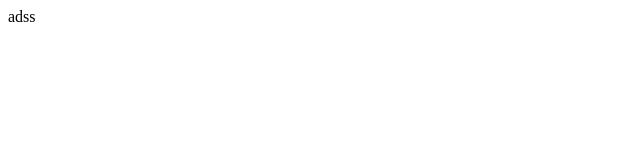
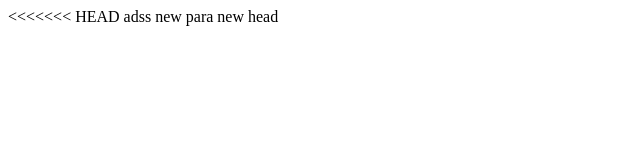
Before and after one commit to abhiram767/task, a plain HTML site: page new.html in a window 1280 px wide. Shown: the whole page, without its empty margins (0-640 px from the left). Drawn offline with Linux system fonts and the light colour scheme.

```diff
--- a/new.html
+++ b/new.html
@@ -6,6 +6,9 @@
 	<title>new </title>
 </head>
 <body>
+<<<<<<< HEAD
 	adss
+	new para
+	new head
 </body>
 </html>
```
